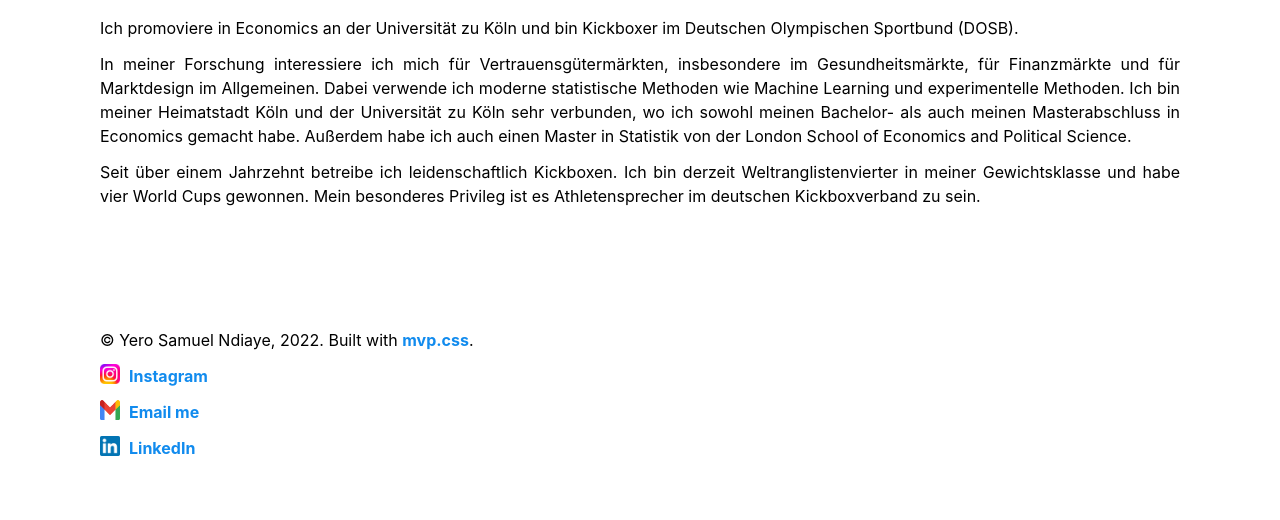
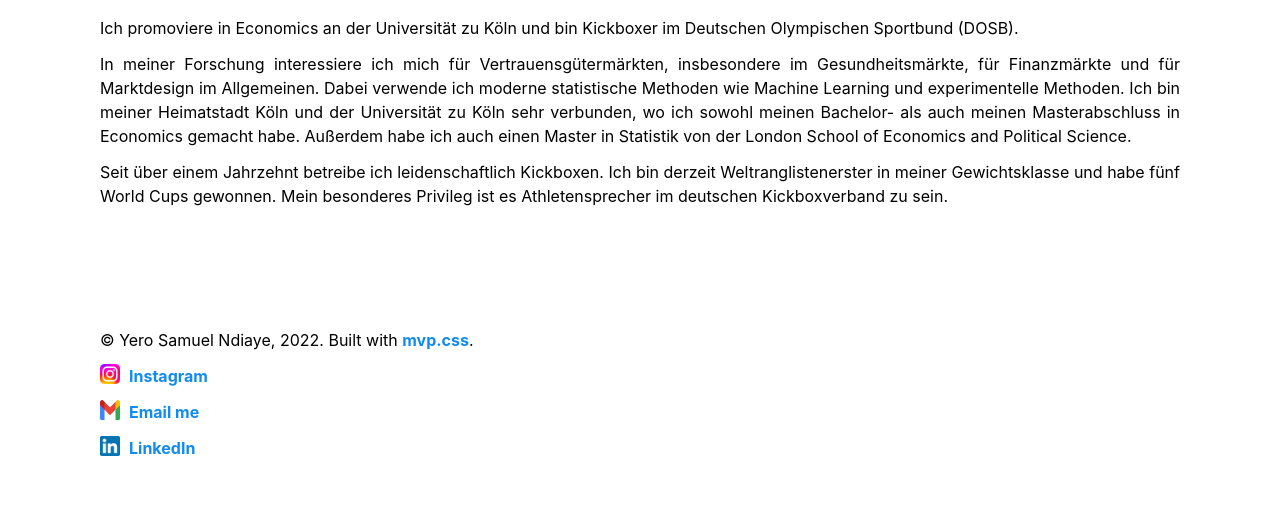
Before and after one commit to yerondiaye/yerondiaye.github.io, a Jekyll site: the page ger_index.html, which Jekyll copies as it is, in a window 1280 px wide. Shown: the part 597-1117 px from the top of the page. Built offline with Jekyll 4.4.1, drawn with Linux system fonts in a browser that asks for light colours.

Commit message:
Update ger_index.html

```diff
--- a/ger_index.html
+++ b/ger_index.html
@@ -40,7 +40,7 @@
 <p><b>Wilkommen!</b></p>
 <p align="justify">Ich promoviere in Economics an der Universität zu Köln und bin Kickboxer im Deutschen Olympischen Sportbund (DOSB).</p>
 <p align="justify"> In meiner Forschung interessiere ich mich für Vertrauensgütermärkten, insbesondere im Gesundheitsmärkte, für Finanzmärkte und für Marktdesign im Allgemeinen. Dabei verwende ich moderne statistische Methoden wie Machine Learning und experimentelle Methoden. Ich bin meiner Heimatstadt Köln und der Universität zu Köln sehr verbunden, wo ich sowohl meinen Bachelor- als auch meinen Masterabschluss in Economics gemacht habe. Außerdem habe ich auch einen Master in Statistik von der London School of Economics and Political Science.</p>
-<p align="justify">Seit über einem Jahrzehnt betreibe ich leidenschaftlich Kickboxen. Ich bin derzeit Weltranglistenvierter in meiner Gewichtsklasse und habe vier World Cups gewonnen. Mein besonderes Privileg ist es Athletensprecher im deutschen Kickboxverband zu sein.</p>
+<p align="justify">Seit über einem Jahrzehnt betreibe ich leidenschaftlich Kickboxen. Ich bin derzeit Weltranglistenerster in meiner Gewichtsklasse und habe fünf World Cups gewonnen. Mein besonderes Privileg ist es Athletensprecher im deutschen Kickboxverband zu sein.</p>
         </main>
 
 
```
